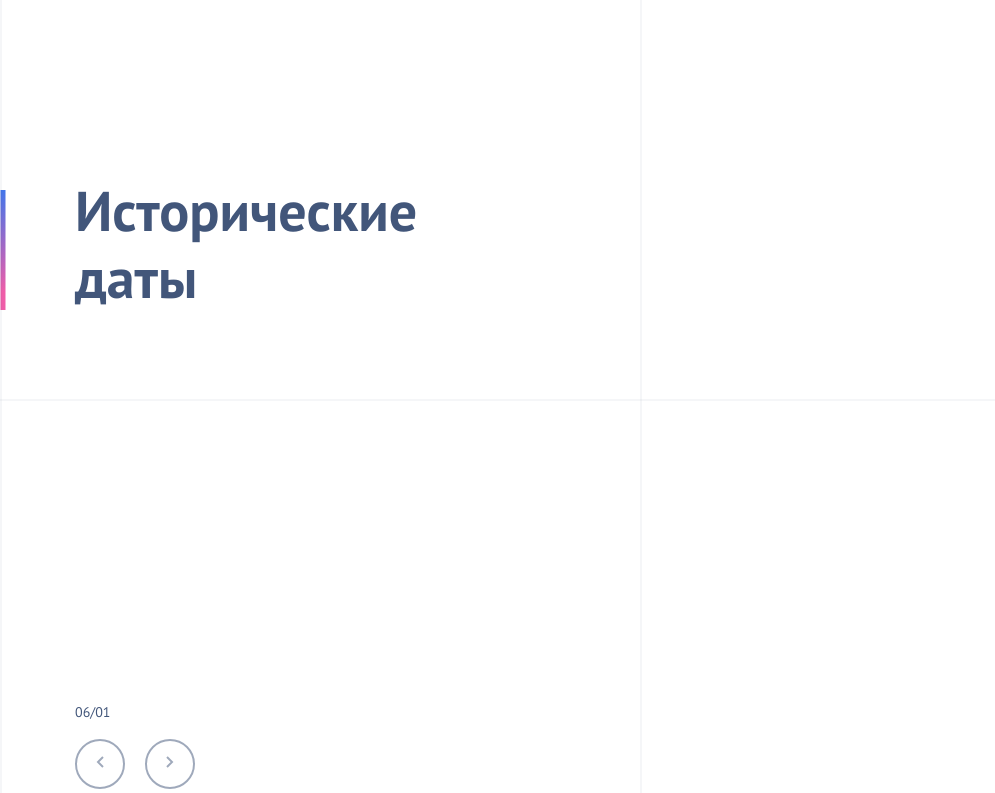
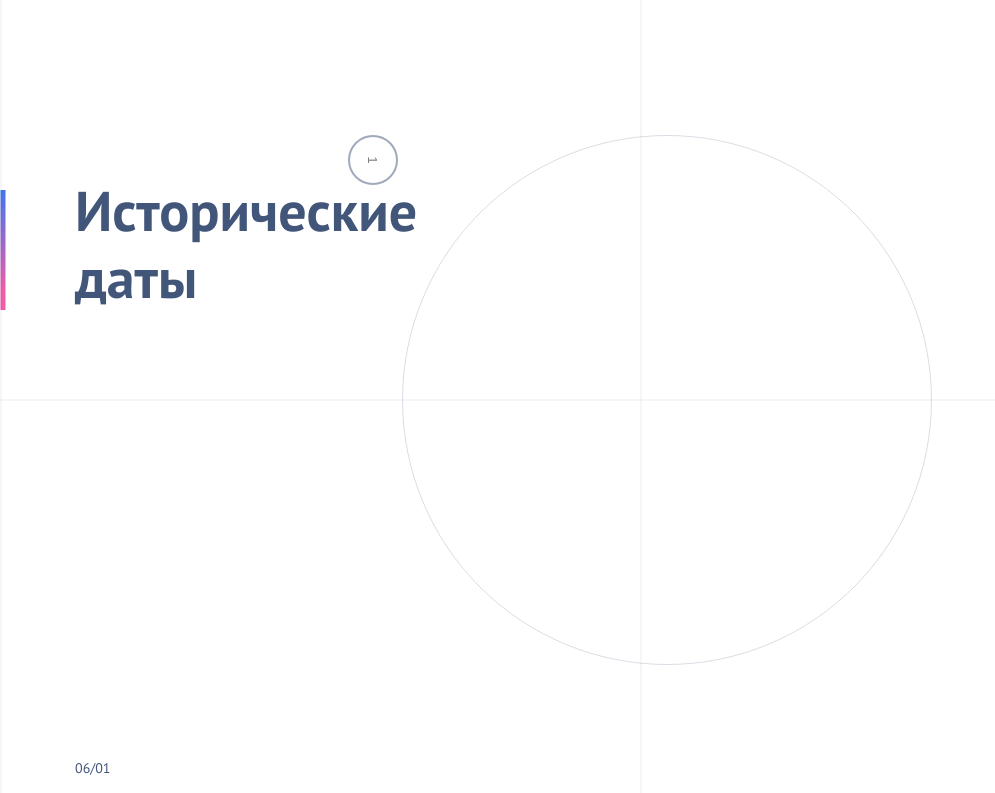
Before and after one commit to helga-umrikh/History_dates, a React (Create React App) app: page / in a window 1280 px wide. Shown: the top 793 px of the page, without its empty margins (0-995 px from the left). Built offline with nearby package versions, Linux system fonts and the light colour scheme.

Commit message:
feat: add rotation to timespinner

```diff
--- a/package.json
+++ b/package.json
@@ -3,6 +3,7 @@
   "version": "0.1.0",
   "private": true,
   "dependencies": {
+    "@gsap/react": "^2.0.2",
     "@testing-library/jest-dom": "^5.17.0",
     "@testing-library/react": "^13.4.0",
     "@testing-library/user-event": "^13.5.0",
--- /dev/null
+++ b/src/components/TimeSpinner/TimeSpinner.tsx
@@ -0,0 +1,61 @@
+import React, { useEffect, useRef } from 'react'
+import gsap from 'gsap'
+import { useGSAP } from '@gsap/react'
+
+interface Episode {
+    start_year: number
+    end_year: number
+    topic: string
+}
+
+interface TimeSpinnerProps {
+    spinnerItem: Episode
+    index: number
+}
+
+const TimeSpinner: React.FC<TimeSpinnerProps> = ({ spinnerItem, index }) => {
+
+  const spinnerRef = useRef(null);
+
+    useEffect(() => {
+      const spinnerElement = spinnerRef.current;
+      const initialRotation = 0;
+
+      gsap.set(spinnerElement, { rotation: initialRotation });
+      gsap.to(spinnerElement, { rotation: 90, duration: 1 });
+
+      return () => {
+        gsap.killTweensOf(spinnerElement);
+      };
+    }, [index])
+
+
+    return (
+        <div className="time-spinner" ref={spinnerRef}>
+            <svg
+                width="530"
+                height="530"
+                viewBox="0 0 530 530"
+                fill="none"
+                xmlns="http://www.w3.org/2000/svg"
+            >
+                <circle
+                    opacity="0.2"
+                    cx="265"
+                    cy="265"
+                    r="264.5"
+                    stroke="#42567A"
+                />
+            </svg>
+            <div className="spinner__buttons">
+                <button
+                    className="spinner__button _button"
+                >
+                    {index + 1}
+                </button>
+            </div>
+        </div>
+    )
+}
+
+export default TimeSpinner
--- a/src/pages/HistoryPage.scss
+++ b/src/pages/HistoryPage.scss
@@ -49,11 +49,19 @@
         font-size: 56px;
         line-height: 120%;
         max-width: 8em;
-        margin-bottom: 7em;
+        margin-bottom: 8em;
     }
 
     &__episode-switchers {
         margin-bottom: 3.5em;
+    }
+
+    &__time {
+        position: absolute;
+        z-index: 1;
+        top: 50%;
+        left: 50%;
+        transform: translate(-50%, -50%);
     }
 }
 
@@ -62,7 +70,7 @@
     width: 100%;
     display: flex;
     flex-direction: column;
-    z-index: 2;
+    z-index: 99;
 }
 
 
--- a/src/pages/HistoryPage.tsx
+++ b/src/pages/HistoryPage.tsx
@@ -1,7 +1,8 @@
-import React, { useEffect, useState } from 'react'
+import React, { useState } from 'react'
 import './HistoryPage.scss'
 import Slider from '../components/Slider'
 import data from '../data'
+import TimeSpinner from '../components/TimeSpinner/TimeSpinner'
 
 const HistoryPage = () => {
     const [episode, setEpisode] = useState(0)
@@ -70,6 +71,10 @@ const HistoryPage = () => {
                 </div>
                 <Slider dataItem={data[episode]} />
             </div>
+            <div className='history__time'>
+                <TimeSpinner spinnerItem={data[episode]} index={episode}/>
+            </div>
+
             <div className="history__cover">
                 <svg
                     className="history__separator"
```
Also changed, not shown: src/components/TimeSpinner/TimeSpinner.scss (added), 1 other file (tests, documents, lock files or other folders).
